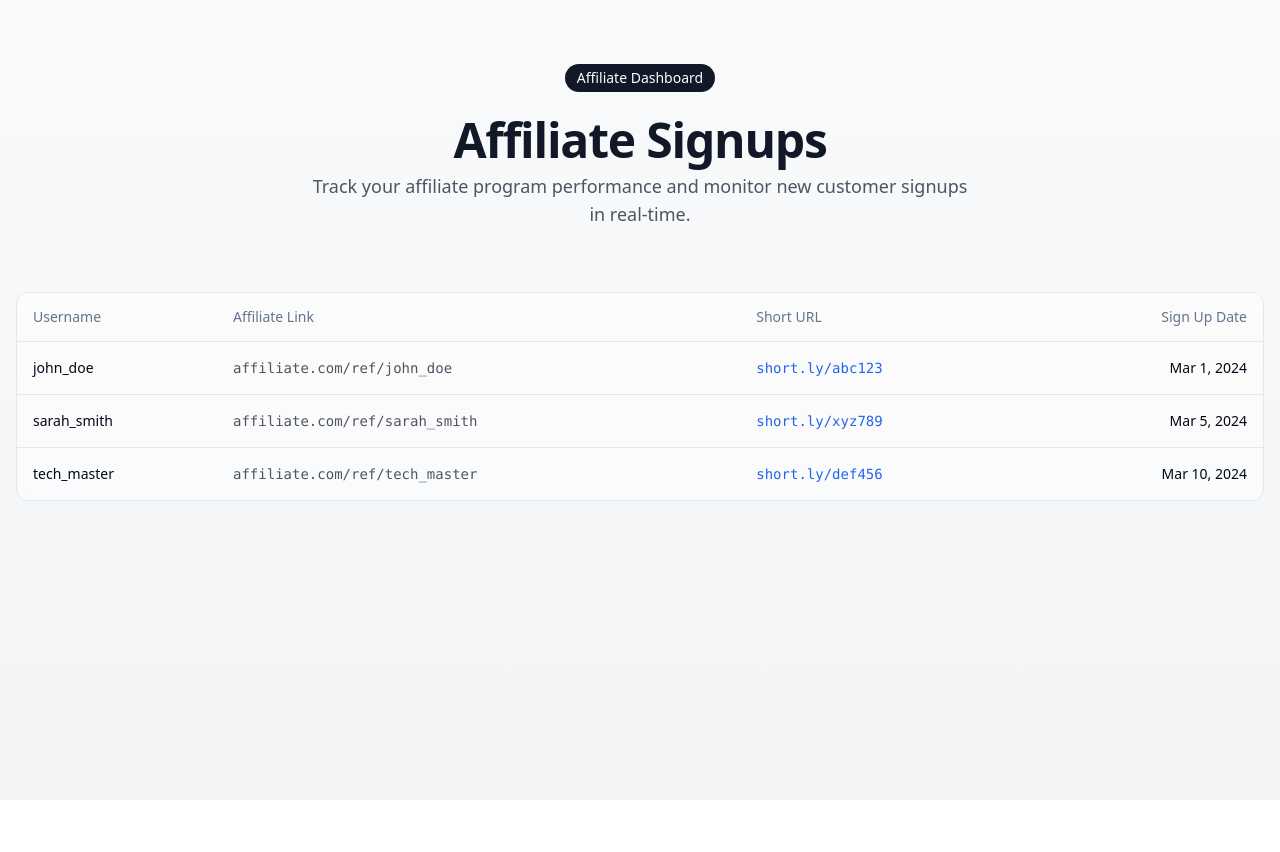
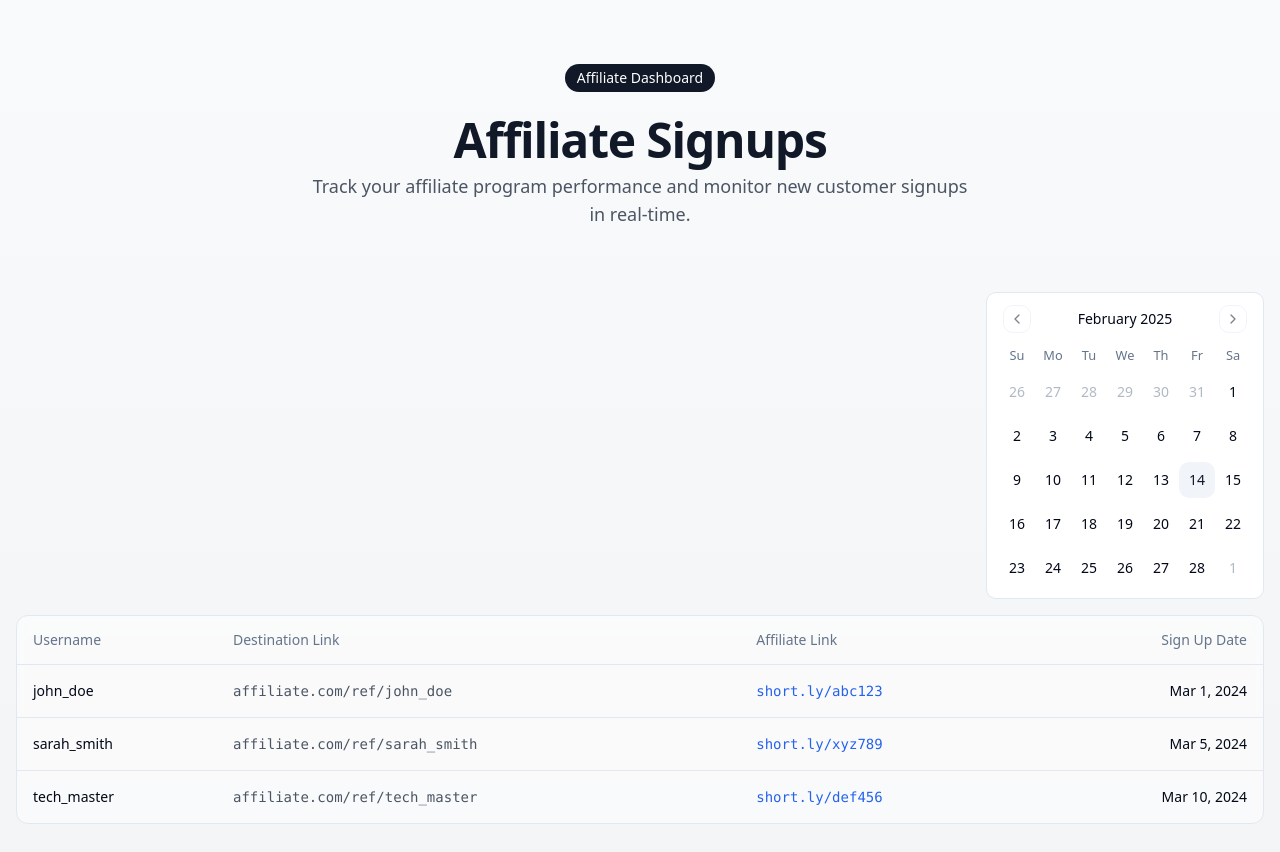
Before and after one commit to seniorcorel/affiliate-signup-tracker, a React (Vite) app: page / in a window 1280 px wide. Shown: the top 852 px of the page. Before the commit the page ends 800 px from the top, so only its background shows below. Built offline with nearby package versions, Linux system fonts and the light colour scheme.

Commit message:
Update Affiliate Table
Add a date picker and rename fields.  The "Affiliate Link" field will be renamed to "Destination Link", and the "Short URL" field will be renamed to "Affiliate Link".

```diff
--- a/src/components/AffiliateTable.tsx
+++ b/src/components/AffiliateTable.tsx
@@ -7,7 +7,9 @@ import {
   TableHeader,
   TableRow,
 } from "@/components/ui/table";
+import { Calendar } from "@/components/ui/calendar";
 import { format } from "date-fns";
+import { useState } from "react";
 
 interface Affiliate {
   id: number;
@@ -22,19 +24,38 @@ interface AffiliateTableProps {
 }
 
 export const AffiliateTable = ({ affiliates }: AffiliateTableProps) => {
+  const [date, setDate] = useState<Date | undefined>(undefined);
+
+  const filteredAffiliates = date
+    ? affiliates.filter(
+        (affiliate) =>
+          format(new Date(affiliate.signupDate), "yyyy-MM-dd") ===
+          format(date, "yyyy-MM-dd")
+      )
+    : affiliates;
+
   return (
+    <div className="space-y-4">
+      <div className="flex justify-end">
+        <Calendar
+          mode="single"
+          selected={date}
+          onSelect={setDate}
+          className="rounded-md border bg-white"
+        />
+      </div>
       <div className="w-full overflow-auto rounded-lg border bg-white/50 backdrop-blur-sm animate-fade-in">
         <Table>
           <TableHeader>
             <TableRow>
               <TableHead className="w-[200px]">Username</TableHead>
+              <TableHead>Destination Link</TableHead>
               <TableHead>Affiliate Link</TableHead>
-            <TableHead>Short URL</TableHead>
               <TableHead className="text-right">Sign Up Date</TableHead>
             </TableRow>
           </TableHeader>
           <TableBody>
-          {affiliates.map((affiliate) => (
+            {filteredAffiliates.map((affiliate) => (
               <TableRow key={affiliate.id} className="hover:bg-gray-50/50">
                 <TableCell className="font-medium">{affiliate.username}</TableCell>
                 <TableCell className="font-mono text-sm text-gray-600">
@@ -53,5 +74,6 @@ export const AffiliateTable = ({ affiliates }: AffiliateTableProps) => {
           </TableBody>
         </Table>
       </div>
+    </div>
   );
 };
```
Lines whose indentation alone changed are shown as unchanged.
